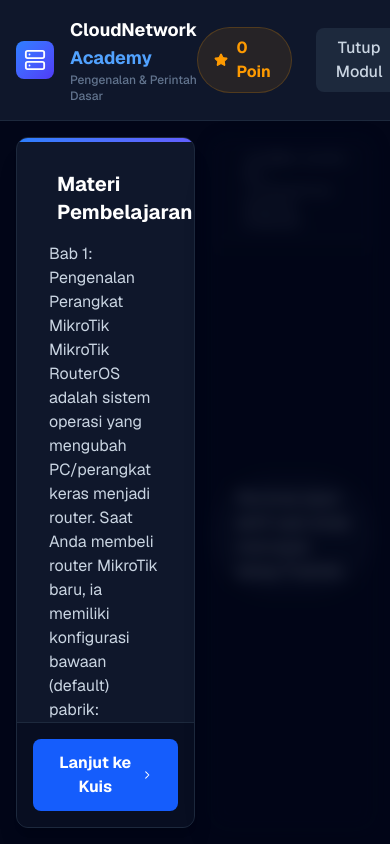
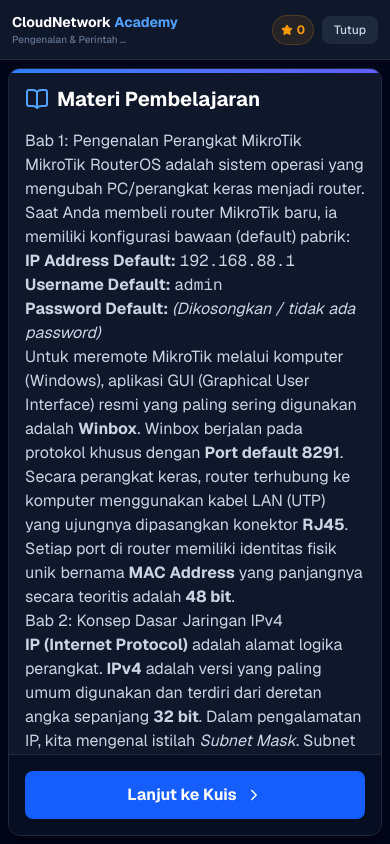
Before and after one commit to kajurtkjsmkbp-hub/Cloud-Network-Academy, a Next.js app: page /lab in a window 390 px wide. Built offline with nearby package versions, Linux system fonts and the light colour scheme; sample sign-in values are in the browser's storage.

Commit message:
Make Lab page fully responsive for mobile devices

```diff
--- a/src/app/lab/page.tsx
+++ b/src/app/lab/page.tsx
@@ -353,44 +353,44 @@
 
   return (
     <div className="flex flex-col h-screen bg-slate-950 text-slate-300 font-sans select-none">
-      <header className="bg-slate-900 border-b border-slate-800 p-4 flex justify-between items-center z-20">
-        <div className="flex items-center gap-4">
-          <div className="bg-gradient-to-br from-blue-500 to-indigo-600 p-2 rounded-lg">
-            <Server size={22} className="text-white" />
+      <header className="bg-slate-900 border-b border-slate-800 p-3 lg:p-4 flex justify-between items-center z-20">
+        <div className="flex items-center gap-2 lg:gap-4">
+          <div className="bg-gradient-to-br from-blue-500 to-indigo-600 p-1.5 lg:p-2 rounded-lg hidden sm:block">
+            <Server size={22} className="text-white w-4 h-4 lg:w-[22px] lg:h-[22px]" />
           </div>
           <div>
-            <h1 className="font-bold text-lg text-white">CloudNetwork <span className="text-blue-400">Academy</span></h1>
-            <p className="text-xs text-slate-500 font-medium">{modulData.title}</p>
+            <h1 className="font-bold text-sm lg:text-lg text-white">CloudNetwork <span className="text-blue-400">Academy</span></h1>
+            <p className="text-[10px] lg:text-xs text-slate-500 font-medium truncate max-w-[120px] lg:max-w-none">{modulData.title}</p>
           </div>
         </div>
 
-        <div className="flex items-center gap-6">
-          <div className="flex items-center gap-2 bg-amber-500/10 border border-amber-500/20 px-4 py-2 rounded-full">
-            <Star size={18} className="text-amber-500 fill-amber-500" />
-            <span className="text-amber-500 font-bold">{points} Poin</span>
+        <div className="flex items-center gap-2 lg:gap-6">
+          <div className="flex items-center gap-1 lg:gap-2 bg-amber-500/10 border border-amber-500/20 px-2 lg:px-4 py-1.5 lg:py-2 rounded-full">
+            <Star size={14} className="text-amber-500 fill-amber-500 w-3 h-3 lg:w-[18px] lg:h-[18px]" />
+            <span className="text-amber-500 font-bold text-xs lg:text-base">{points} <span className="hidden sm:inline">Poin</span></span>
           </div>
           <button
             onClick={() => router.push("/dashboard/student")}
-            className="bg-slate-800 hover:bg-slate-700 text-slate-300 px-5 py-2 rounded-lg font-medium transition-all"
+            className="bg-slate-800 hover:bg-slate-700 text-slate-300 px-3 lg:px-5 py-1.5 lg:py-2 rounded-lg font-medium text-xs lg:text-base transition-all"
           >
-            Tutup Modul
+            Tutup <span className="hidden sm:inline">Modul</span>
           </button>
         </div>
       </header>
 
-      <div className="flex flex-1 overflow-hidden p-4 gap-4 relative">
+      <div className="flex flex-col lg:flex-row flex-1 overflow-hidden p-2 lg:p-4 gap-2 lg:gap-4 relative">
         {alert.show && (
-          <div className="absolute top-8 left-1/2 -translate-x-1/2 z-50 bg-emerald-500 text-white px-6 py-3 rounded-full shadow-2xl flex items-center gap-2 font-bold animate-bounce">
-            <CheckCircle size={20} />
+          <div className="absolute top-8 left-1/2 -translate-x-1/2 z-50 bg-emerald-500 text-white px-4 lg:px-6 py-2 lg:py-3 rounded-full shadow-2xl flex items-center gap-2 font-bold animate-bounce text-sm lg:text-base">
+            <CheckCircle size={20} className="w-4 h-4 lg:w-5 lg:h-5" />
             {alert.msg}
           </div>
         )}
 
         {/* Panel Kiri (Konten) */}
-        <div className={`transition-all duration-500 ${stage === 'materi' ? 'w-1/2 max-w-2xl' : 'w-1/3 max-w-md'} bg-slate-900 border border-slate-800 rounded-xl flex flex-col overflow-hidden shadow-xl relative`}>
+        <div className={`transition-all duration-500 ${stage === 'lab' ? 'w-full lg:w-1/3 lg:max-w-md h-[40%] lg:h-full' : 'w-full lg:w-1/2 lg:max-w-2xl h-full'} bg-slate-900 border border-slate-800 rounded-xl flex flex-col overflow-hidden shadow-xl relative shrink-0`}>
           <div className="absolute top-0 left-0 w-full h-1 bg-gradient-to-r from-blue-500 to-indigo-500"></div>
 
-          <div className={`p-8 overflow-y-auto flex-1 prose prose-invert max-w-none ${stage === 'materi' ? 'prose-lg' : 'prose-sm'}`}>
+          <div className={`p-4 lg:p-8 overflow-y-auto flex-1 prose prose-invert max-w-none ${stage === 'materi' ? 'prose-base lg:prose-lg' : 'prose-sm'}`}>
 
             {/* STAGE: MATERI */}
             {stage === 'materi' && (
@@ -503,7 +503,7 @@
         </div>
 
         {/* Panel Kanan (Terminal) - Hanya aktif saat Lab */}
-        <div className={`flex-1 bg-slate-900 border border-slate-800 rounded-xl flex flex-col overflow-hidden shadow-2xl relative transition-opacity duration-500 ${stage === 'lab' ? 'opacity-100' : 'opacity-30 pointer-events-none filter blur-sm'}`}>
+        <div className={`flex-1 bg-slate-900 border border-slate-800 rounded-xl flex-col overflow-hidden shadow-2xl relative transition-opacity duration-500 ${stage === 'lab' ? 'opacity-100 flex' : 'opacity-0 lg:opacity-30 lg:pointer-events-none filter lg:blur-sm hidden lg:flex'}`}>
           <div className="bg-slate-950/80 px-4 py-3 flex items-center gap-3 border-b border-slate-800">
             <TerminalIcon size={14} className="text-slate-500" />
             <span className="font-mono text-xs text-slate-400">root@hq-router-01:~ (Interactive Grading Enabled)</span>
```
